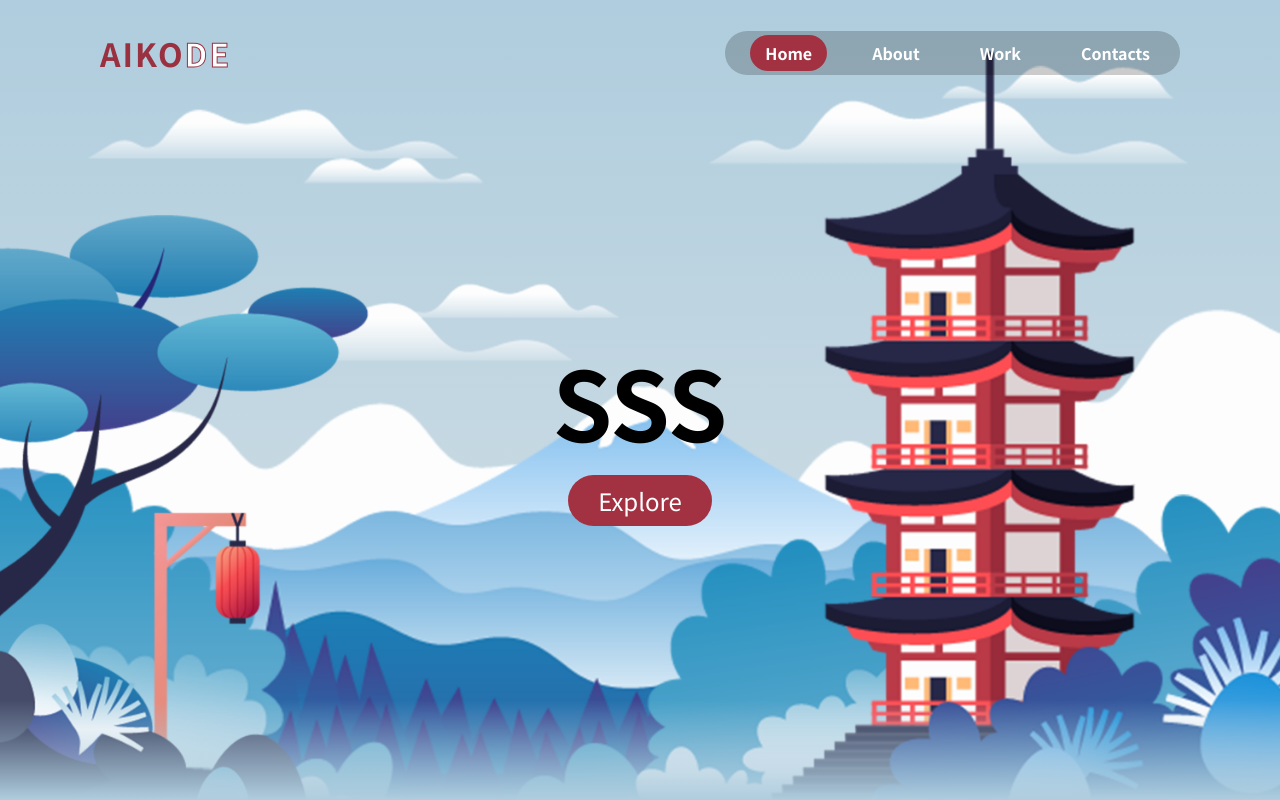
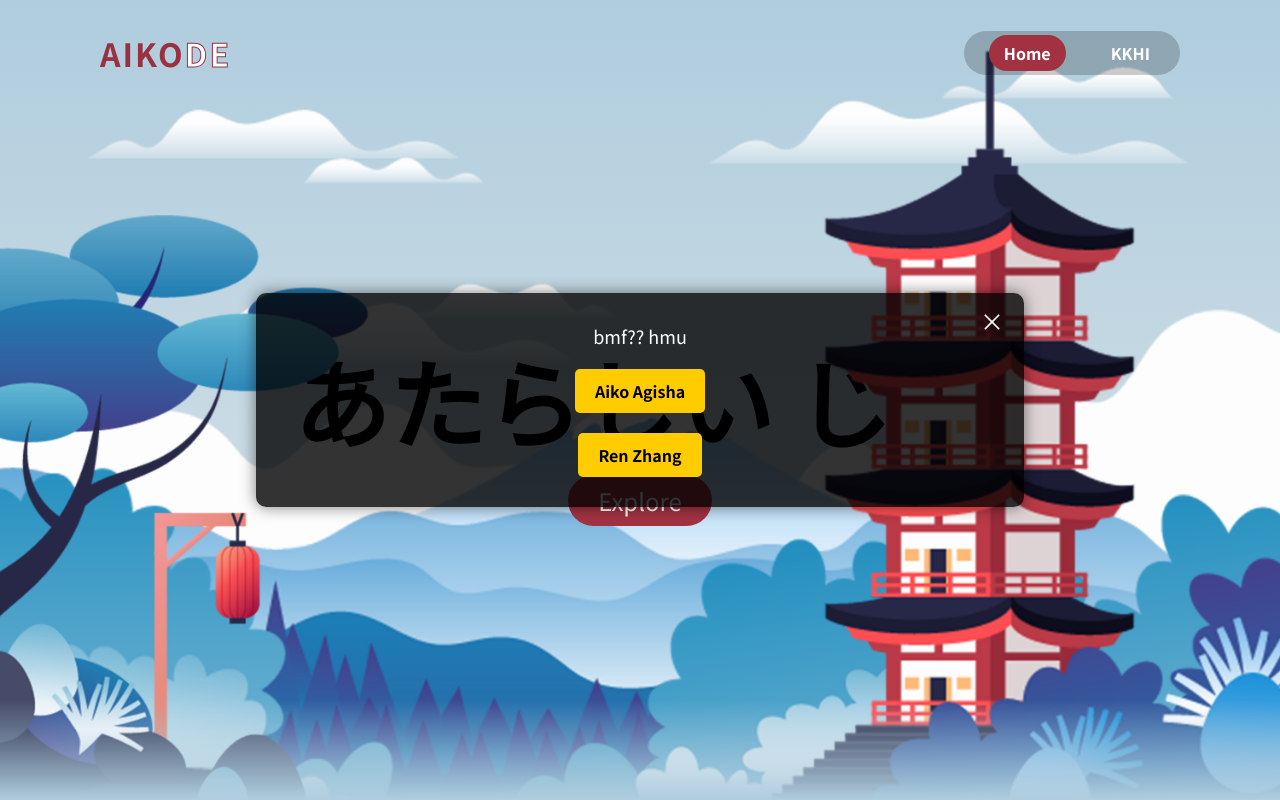
Before and after one commit to Aikode404/Aikode404.github.io, a plain HTML site: page index.html in a window 1280 px wide. Both pictures are taken after a click on the link "Home". Shown: the top 800 px of the page. Drawn offline with Linux system fonts and the light colour scheme.

Commit message:
Change Context

```diff
--- a/index.html
+++ b/index.html
@@ -3,59 +3,185 @@
 
 <head>
     <meta charset="UTF-8" />
-    <title>Parallax Test</title>
+    <title>じく by Aikode</title>
     <link rel="stylesheet" type="text/css" href="style.css">
+    <style>
+        /* Modal Styles */
+        .modal {
+            display: none;
+            /* Hidden initially */
+            position: fixed;
+            z-index: 1000;
+            left: 50%;
+            top: 50%;
+            transform: translate(-50%, -50%) scale(0.8);
+            width: 60%;
+            background: rgba(0, 0, 0, 0.8);
+            padding: 20px;
+            border-radius: 10px;
+            text-align: center;
+            color: white;
+            box-shadow: 0px 0px 15px rgba(0, 0, 0, 0.5);
+
+            /* Animation Setup */
+            opacity: 0;
+            transition: opacity 0.4s ease-out, transform 0.4s ease-out;
+        }
+
+        /* When modal is active */
+        .modal.show {
+            display: block;
+            opacity: 1;
+            transform: translate(-50%, -50%) scale(1);
+        }
+
+        .modal-content {
+            display: flex;
+            flex-direction: column;
+            align-items: center;
+        }
+
+        .modal button {
+            background: #ffcc00;
+            border: none;
+            padding: 10px 20px;
+            margin: 10px;
+            cursor: pointer;
+            font-size: 16px;
+            font-weight: bold;
+            border-radius: 5px;
+            transition: 0.3s;
+        }
+
+        .modal button:hover {
+            background: #d4a500;
+        }
+
+        .modal p {
+            margin: 10px 0;
+            font-size: 18px;
+        }
+
+        .close {
+            position: absolute;
+            top: 10px;
+            right: 20px;
+            font-size: 24px;
+            cursor: pointer;
+            color: white;
+        }
+    </style>
 </head>
+
 <body>
     <header>
         <a href="#" class="logo">AIKO<span>DE</span></a>
-    <ul>
-        <li><a href="#" class="active">Home</a></li>
-        <li><a href="#section">About</a></li>
-        <li><a href="#">Work</a></li>
-        <li><a href="#">Contacts</a></li>
-    </ul>
+        <ul>
+            <li><a href="#" class="active">Home</a></li>
+            <li><a href="#section">KKHI</a></li>
+        </ul>
     </header>
+
     <section>
+        <img src="src/img/bigCloud.png" id="bigCloud">
+        <img src="src/img/cloudDownLeft.png" id="cloudDownLeft">
+        <img src="src/img/cloudUpLeft.png" id="cloudUpLeft">
+        <img src="src/img/cloudUpRight.png" id="cloudUpRight">
+        <img src="src/img/gunungBelakang.png" id="mountainBack">
+        <h2 id="text">あたらしい じく</h2>
+        <a href="#" id="btn">Explore</a>
+        <img src="src/img/bush.png" id="bush">
+        <img src="src/img/pebbles.png" id="pebbles">
+        <img src="src/img/redTower.png" id="redTower">
+        <img src="src/img/treeLantern.png" id="treeLantern">
+    </section>
 
-        <img src ="src/img/bigCloud.png" id="bigCloud">
-        <img src ="src/img/cloudDownLeft.png" id="cloudDownLeft">
-        <img src ="src/img/cloudUpLeft.png" id="cloudUpLeft">
-        <img src ="src/img/cloudUpRight.png" id="cloudUpRight">
-        <img src ="src/img/gunungBelakang.png" id="mountainBack">
-        <h2 id="text">SSS</h2>
-        <a href="#section" id="btn">Explore</a>
-        <img src ="src/img/bush.png" id="bush">
-        <img src ="src/img/pebbles.png" id="pebbles">
-        <img src ="src/img/redTower.png" id="redTower">
-        <img src ="src/img/treeLantern.png" id="treeLantern">
-    </section>
     <div class="sec" id="section">
-        <h2>Lorem Ipsum Sit Amet</h2>
-        <p>Lorem ipsum dolor sit amet consectetur adipisicing elit. Recusandae laboriosam, repudiandae consequuntur ex accusamus voluptate minima iusto quas assumenda harum aliquid soluta obcaecati, asperiores non corrupti dolorum necessitatibus aliquam beatae? Lorem ipsum dolor sit amet consectetur adipisicing elit. Voluptas voluptates, facere atque quo esse obcaecati aperiam sed doloremque, libero dolore mollitia blanditiis pariatur quibusdam a vitae ea ipsum fugit quasi. Lorem ipsum dolor sit amet consectetur adipisicing elit. Fugiat nemo labore dolore, quis libero commodi culpa iure, rerum, inventore adipisci asperiores. Ipsam animi sed quaerat dolorem ipsa possimus nemo optio.<br><br>Lorem ipsum dolor sit amet consectetur adipisicing elit. Recusandae laboriosam, repudiandae consequuntur ex accusamus voluptate minima iusto quas assumenda harum aliquid soluta obcaecati, asperiores non corrupti dolorum necessitatibus aliquam beatae? Lorem ipsum dolor sit amet consectetur adipisicing elit. Voluptas voluptates, facere atque quo esse obcaecati aperiam sed doloremque, libero dolore mollitia blanditiis pariatur quibusdam a vitae ea ipsum fugit quasi. Lorem ipsum dolor sit amet consectetur adipisicing elit. Fugiat nemo labore dolore, quis libero commodi culpa iure, rerum, inventore adipisci asperiores. Ipsam animi sed quaerat dolorem ipsa possimus nemo optio.</p>
+        <h2>KATA KATA HARI INI</h2>
+        <p>belajar debugging itu kek detektif yg nyelidikin TKP tapi sayangnya, gw juga pelaku kejahatannya. 🕵️‍♂️💻 Kadang kode yang gw tulis malam ini terasa seperti teka-teki dr masa lalu, ditulis ama org yang jelas kurang tdr (dan ternyata itu gw sendiri). Tapi gppa, krn tiap error adalah tanda bahwa gw masih berkembang—meski berkembangnya lewat jalur stress + mual. 🤮</p>
     </div>
+
+    <!-- Modal Popup -->
+    <div id="modal" class="modal">
+        <span class="close" onclick="closeModal()">&times;</span>
+        <div class="modal-content">
+            <p>bmf?? hmu</p>
+            <button onclick="redirectToLink('https:line.me/ti/p/~zkkn.101')">Aiko Agisha</button>
+            <button onclick="alert('Yahhh, Ren nya Lagi ga tersedia☹️')">Ren Zhang</button>
+
+        </div>
+    </div>
+
+
 
     <script>
         let bigCloud = document.getElementById('bigCloud');
         let cloudDownLeft = document.getElementById('cloudDownLeft');
         let cloudUpLeft = document.getElementById('cloudUpLeft');
         let cloudUpRight = document.getElementById('cloudUpRight');
-        let mountainBack = document.getElementById('gunungBelakang');
+        let mountainBack = document.getElementById('mountainBack');
         let text = document.getElementById('text');
-        let btn = document.getElementById('btn');
+
         let bush = document.getElementById('bush');
-        let peebles = document.getElementById('peebles');
+        let peebles = document.getElementById('pebbles');
         let redTower = document.getElementById('redTower');
         let treeLantern = document.getElementById('treeLantern');
 
-        window.addEventListener('scroll', function(){
+        // Parallax Effect
+        window.addEventListener('scroll', function () {
             let value = window.scrollY;
-            bigCloud.style.top = value * 0.50  + 'px';
+            bigCloud.style.top = value * 0.50 + 'px';
             cloudDownLeft.style.left = value * 0.50 + 'px';
             cloudUpLeft.style.left = value * 1 + 'px';
             cloudUpRight.style.right = value * 1 + 'px';
             text.style.marginRight = value * 4 + 'px';
-        })
+        });
+
+        let modal = document.getElementById('modal');
+let btn = document.getElementById('btn');
+let contactLink = document.querySelector('ul li a[href="#"]'); // Selects "Contacts"
+
+// Open modal when clicking "Explore"
+btn.addEventListener('click', function (event) {
+    event.preventDefault();
+    openModal();
+});
+
+// Open modal when clicking "Contacts"
+contactLink.addEventListener('click', function (event) {
+    event.preventDefault();
+    openModal();
+});
+
+// Function to open modal
+function openModal() {
+    modal.style.display = "block";
+    setTimeout(() => {
+        modal.classList.add("show");
+    }, 10);
+}
+
+// Function to close modal
+function closeModal() {
+    modal.classList.remove("show");
+    setTimeout(() => {
+        modal.style.display = "none";
+    }, 400);
+}
+
+// Redirect to given URL
+function redirectToLink(url) {
+    window.location.href = url; // Opens link in the same tab
+}
+
+// Close modal if clicking outside
+window.onclick = function (event) {
+    if (event.target == modal) {
+        closeModal();
+    }
+};
+
     </script>
 </body>
+
 </html>
--- a/style.css
+++ b/style.css
@@ -129,6 +129,16 @@ section img#treeLantern
     z-index: 10;
 
 }
+/* Footer Styles */
+footer {
+    background: #222;
+    color: white;
+    text-align: center;
+    padding: 15px;
+    position: absolute;
+    width: 100%;
+    bottom: 0;
+}
 
 #text
 {
@@ -167,3 +177,67 @@ section img#treeLantern
     font-size: 1.2em;
     color:#fff
 }
+/* Modal - Hidden by default */
+.modal {
+    display: none; /* Hidden initially */
+    position: fixed;
+    z-index: 1000;
+    left: 50%;
+    top: 50%;
+    transform: translate(-50%, -50%) scale(0.8);
+    width: 60%;
+    background: rgba(0, 0, 0, 0.8);
+    padding: 20px;
+    border-radius: 10px;
+    text-align: center;
+    color: white;
+    box-shadow: 0px 0px 15px rgba(0, 0, 0, 0.5);
+
+    /* Animation Setup */
+    opacity: 0;
+    transition: opacity 0.4s ease-out, transform 0.4s ease-out;
+}
+
+/* When modal is active */
+.modal.show {
+    display: block;
+    opacity: 1;
+    transform: translate(-50%, -50%) scale(1);
+}
+
+
+.modal-content {
+    display: flex;
+    flex-direction: column;
+    align-items: center;
+}
+
+.modal button {
+    background: #ffcc00;
+    border: none;
+    padding: 10px 20px;
+    margin: 10px;
+    cursor: pointer;
+    font-size: 16px;
+    font-weight: bold;
+    border-radius: 5px;
+    transition: 0.3s;
+}
+
+.modal button:hover {
+    background: #d4a500;
+}
+
+.modal p {
+    margin: 10px 0;
+    font-size: 18px;
+}
+
+.close {
+    position: absolute;
+    top: 10px;
+    right: 20px;
+    font-size: 24px;
+    cursor: pointer;
+    color: white;
+}
```
